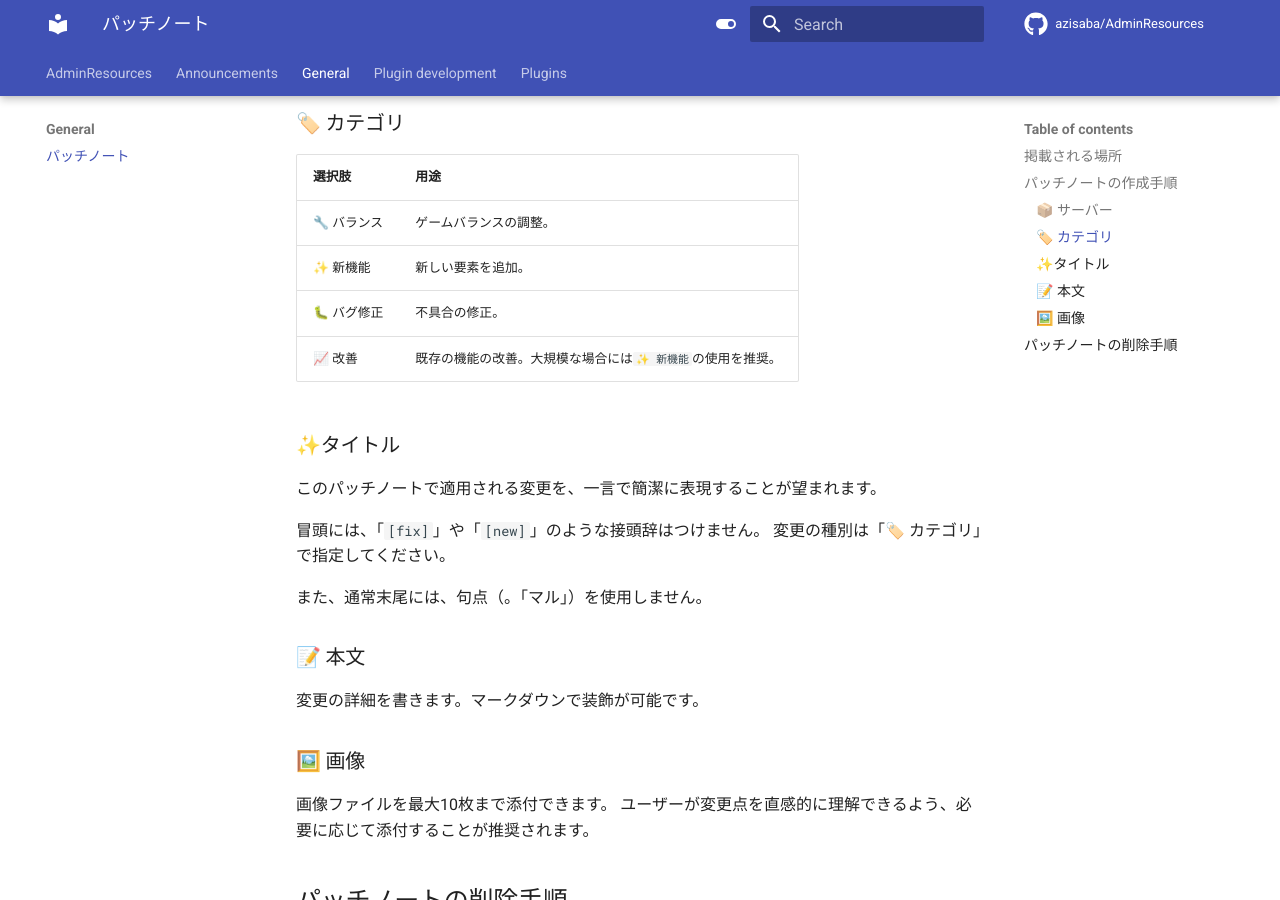
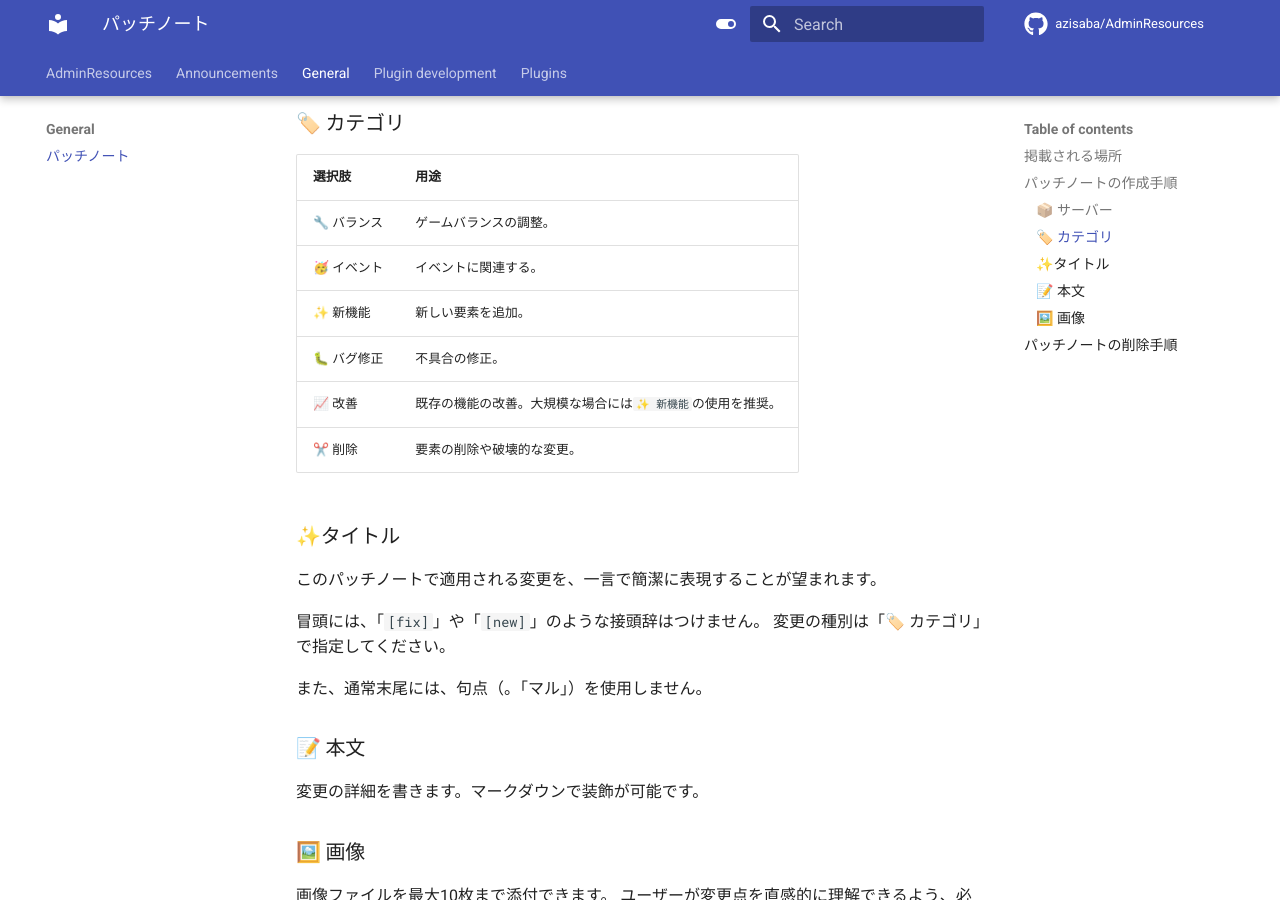
Before and after one commit to azisaba/AdminResources, an MkDocs documentation site: the page built from docs/general/patch-notes.md, in a window 1280 px wide and 900 px high, scrolled down 1703 px. Built offline with MkDocs 1.6.1 and Material for MkDocs 9.7.7, drawn with Linux system fonts in a browser that asks for light colours; comment, search, counter and statistics services are not loaded.

Commit message:
docs: update patch notes with new event and deletion categories

```diff
--- a/docs/general/patch-notes.md
+++ b/docs/general/patch-notes.md
@@ -30,9 +30,11 @@
 | 選択肢     | 用途                              |
 |---------|---------------------------------|
 | 🔧 バランス | ゲームバランスの調整。                     |
+| 🥳 イベント | イベントに関連する。                      |
 | ✨ 新機能   | 新しい要素を追加。                       |
 | 🐛 バグ修正 | 不具合の修正。                         |
 | 📈 改善   | 既存の機能の改善。大規模な場合には`✨ 新機能`の使用を推奨。 |
+| ✂️ 削除   | 要素の削除や破壊的な変更。                   |
 
 ### ✨タイトル
 
```
